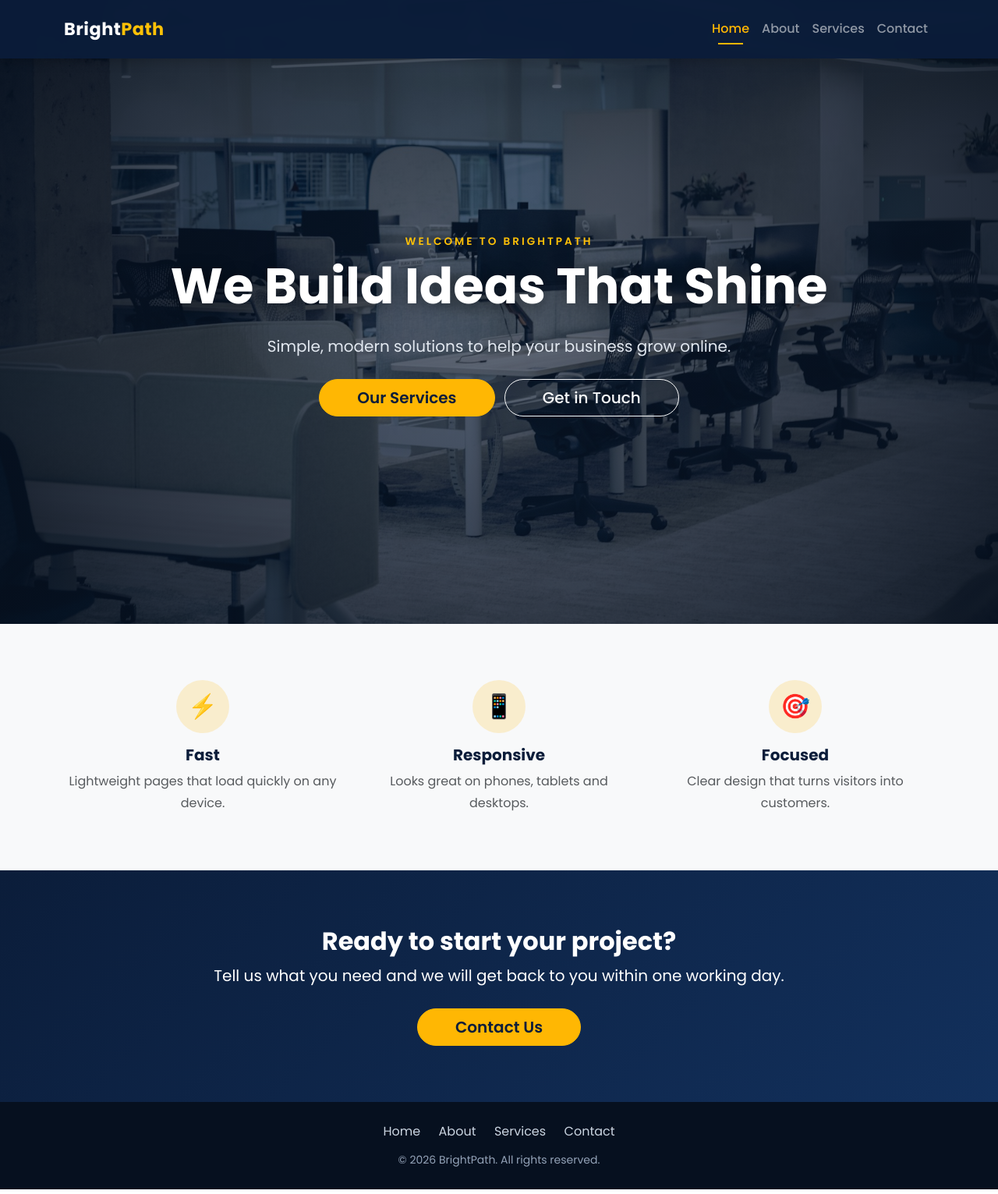
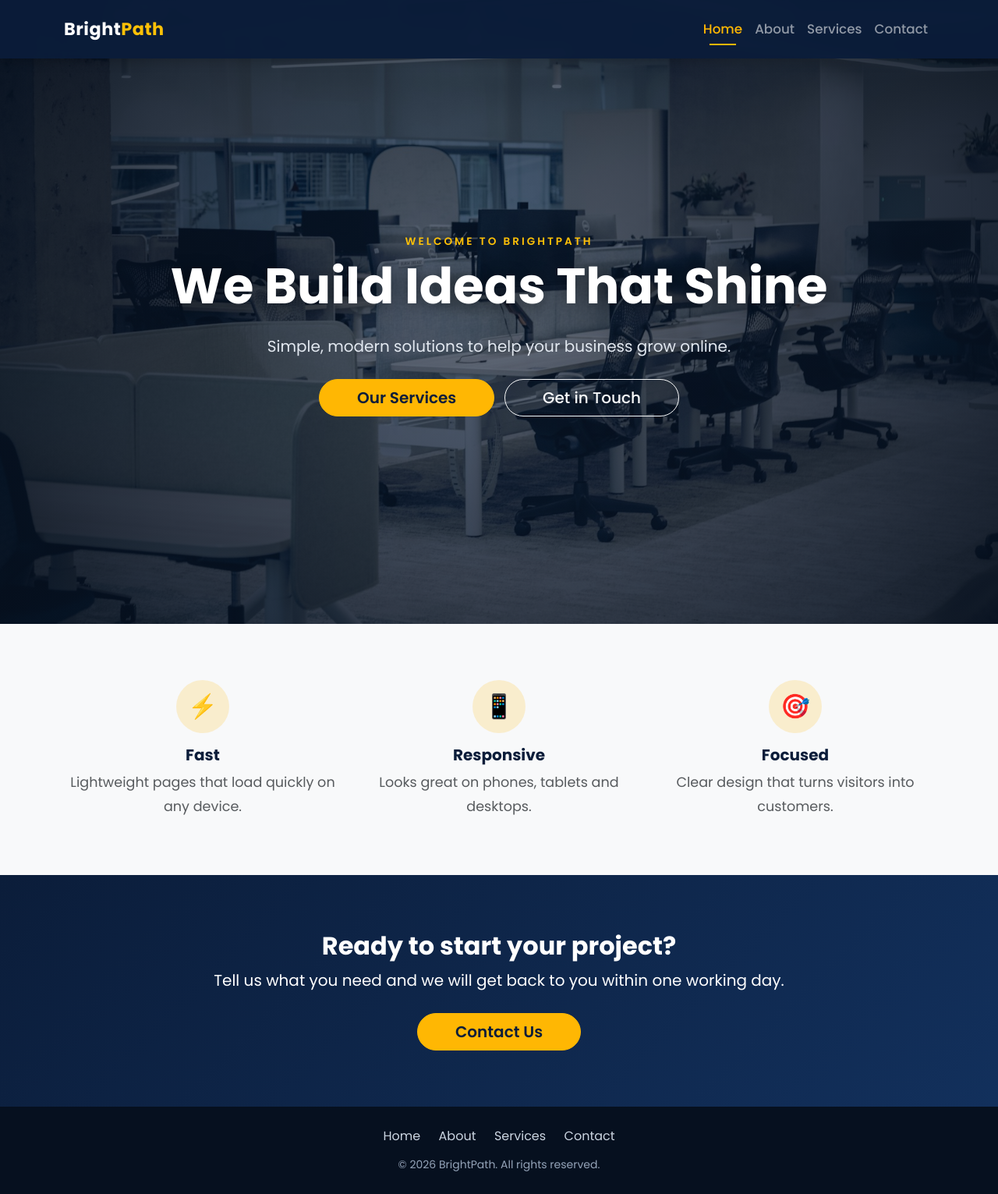
Before and after one commit to Victoria-Jeptoo/freelancer, a Django app: page / in a window 1280 px wide. Shown: the whole page at 78% size. Run offline with Django 5.2, Linux system fonts and the light colour scheme.

Commit message:
Updated html files

```diff
--- a/static/css/custom.css
+++ b/static/css/custom.css
@@ -13,6 +13,7 @@ html { scroll-behavior: smooth; }
 
 body {
   font-family: 'Poppins', sans-serif;
+  font-size: 1.1rem;
   color: #4a5568;
   line-height: 1.75;
 }
@@ -29,6 +30,7 @@ h1, h2, h3, h4, h5 { font-weight: 700; }
 .custom-nav .navbar-brand { font-size: 1.4rem; letter-spacing: 0.5px; }
 .custom-nav .nav-link {
   font-weight: 500;
+  font-size: 1.05rem;
   padding: 0.5rem 1rem;
   position: relative;
   transition: color 0.2s;
@@ -42,7 +44,7 @@ h1, h2, h3, h4, h5 { font-weight: 700; }
   height: 2px;
   background: var(--accent);
 }
-@media (max-width: 991.98px) {
+@media (max-width: 992px) {
   .custom-nav .navbar-collapse { padding: 0.75rem 0; }
   .custom-nav .nav-link.active::after { display: none; }
 }
@@ -167,6 +169,6 @@ h1, h2, h3, h4, h5 { font-weight: 700; }
 }
 
 /* ---------- Footer ---------- */
-.footer { background: var(--navy-dark); color: #94a3b8; }
+.footer { background: var(--navy-dark); color: #94a3b8; font-size: 1rem; }
 .footer a { color: #cbd5e1; text-decoration: none; margin: 0 0.6rem; }
 .footer a:hover { color: var(--accent); }
```
